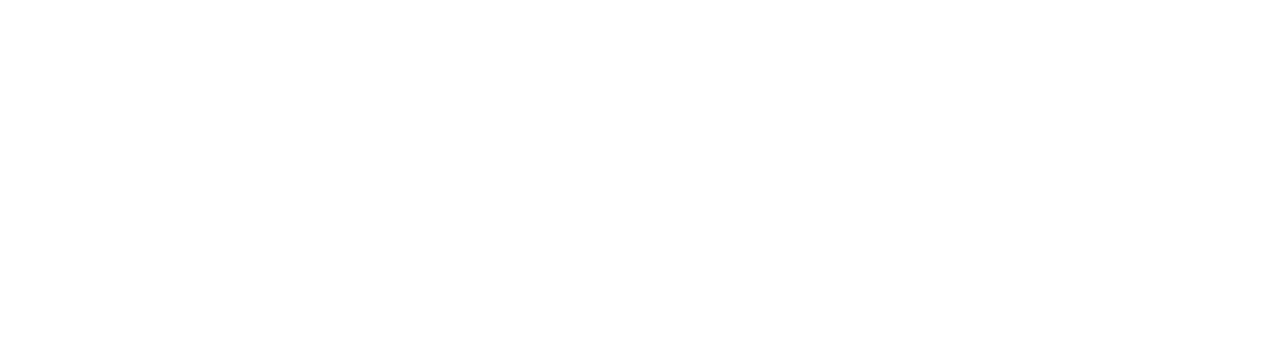
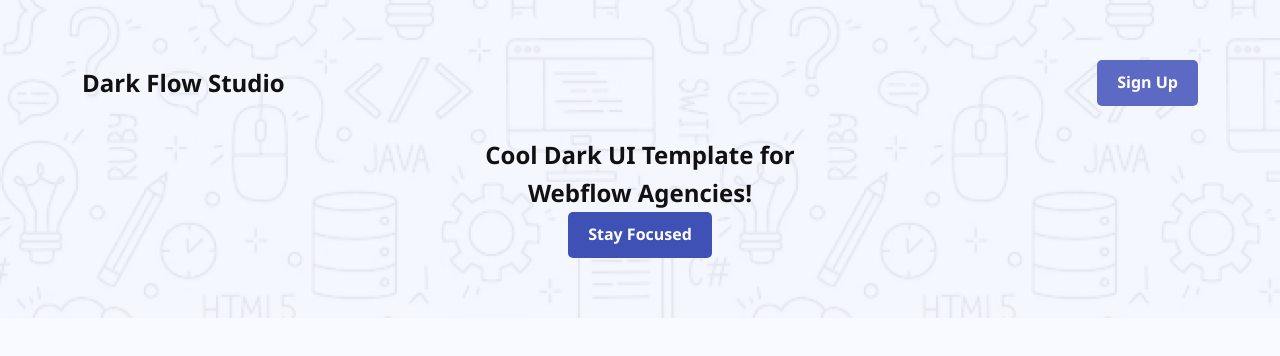
Before and after one commit to cat37mahmud/web-first-proitflio1, a plain HTML site: page index.html in a window 1280 px wide. Drawn offline with Linux system fonts and the light colour scheme.

Commit message:
:added an project index.html file

```diff
--- a/index.html
+++ b/index.html
@@ -1,11 +1,29 @@
 <!DOCTYPE html>
 <html lang="en">
 <head>
-    <meta charset="UTF-8">
-    <meta name="viewport" content="width=device-width, initial-scale=1.0">
-    <title>Document</title>
+  <meta charset="UTF-8" />
+  <meta name="viewport" content="width=device-width, initial-scale=1.0"/>
+  <title>First-websit-My</title>
+  <link rel="stylesheet" href="styles.css" />
 </head>
 <body>
 
+  <!-- Hero Section -->
+  <header class="hero">
+    <div class="container">
+      <div class="nav">
+        <h1 class="logo">Dark Flow Studio </h1>
+        <a href="#" class="btn">Sign Up</a>
+      </div>
+      <h2>Cool Dark UI Template for <br><span>Webflow Agencies!</span></h2>
+      <a href="#" class="btn-primary">Stay Focused</a>
+    </div>
+  </header>
+
+
+
+
+
+
 </body>
 </html>
--- /dev/null
+++ b/styles.css
@@ -0,0 +1,70 @@
+* {
+  margin: 0;
+  padding: 0;
+  box-sizing: border-box;
+}
+
+body {
+  font-family: 'Segoe UI', sans-serif;
+  background: #f9faff;
+  color: #111;
+  line-height: 1.6;
+}
+
+.container {
+  width: 90%;
+  max-width: 1200px;
+  margin: auto;
+}
+
+.hero {
+  background: #eef0fa;
+  padding: 60px 20px;
+  text-align: center;
+  background-image: url(ui/Hero-bg.png);
+}
+
+.nav {
+  display: flex;
+  justify-content: space-between;
+  align-items: center;
+  margin-bottom: 30px;
+}
+
+.logo {
+  font-size: 24px;
+  font-weight: bold;
+}
+
+.btn, .btn-primary, .btn-outline {
+  padding: 10px 20px;
+  text-decoration: none;
+  font-weight: bold;
+  border-radius: 5px;
+  display: inline-block;
+}
+
+.btn {
+  background: #5c6ac4;
+  color: white;
+}
+
+.btn-primary {
+  background: #3f51b5;
+  color: white;
+}
+
+.btn-outline {
+  background-color: #4B4BFF;
+  color: white;
+  font-size: 16px;
+  font-weight: 600;
+  padding: 14px 28px;
+  border: none;
+  border-radius: 12px;
+  cursor: pointer;
+  font-family: 'Helvetica Neue', Helvetica, Arial, sans-serif;
+  box-shadow: none;
+  transition: background-color 0.2s ease;
+  margin-top: 2%;
+}
```
Also changed, not shown: 1 other file.
